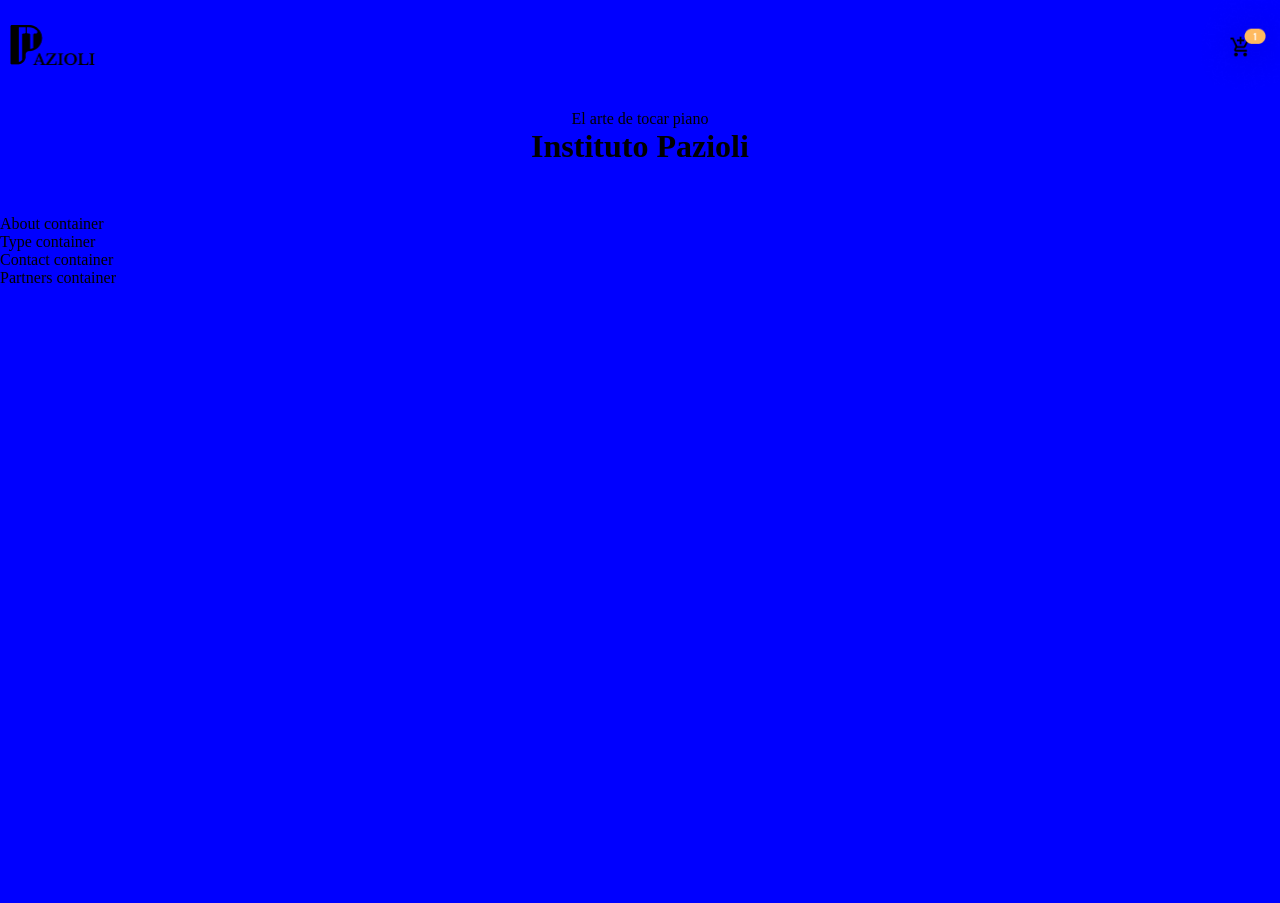
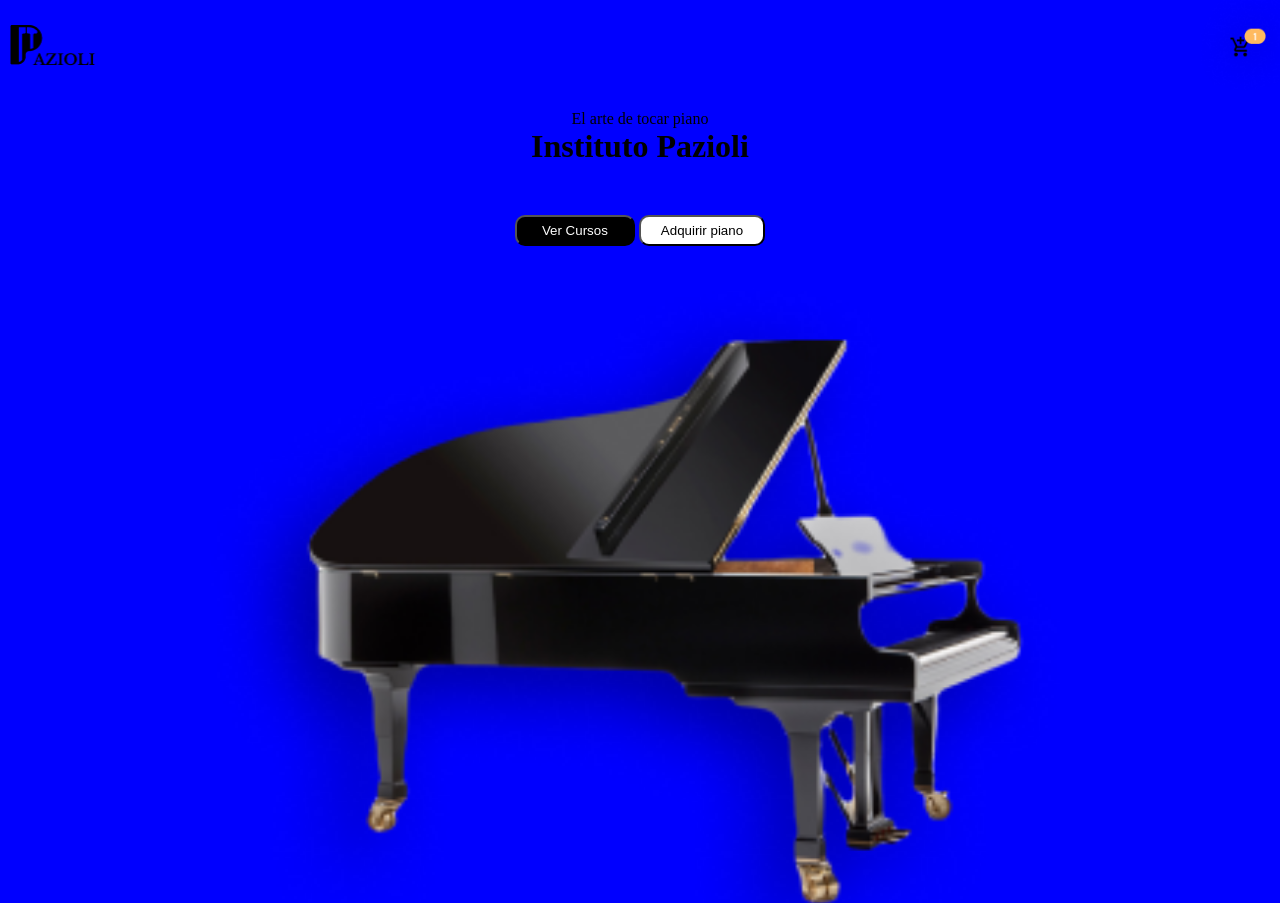
Before and after one commit to davidkrumholz/proyecto1-Kodemia, a plain HTML site: page index.html in a window 1280 px wide. Shown: the top 903 px of the page. Before the commit the page ends 800 px from the top, so only its background shows below. Drawn offline with Linux system fonts and the light colour scheme.

Commit message:
Agregue los botones y cambie la centracion de la imagen del piano

```diff
--- a/index.html
+++ b/index.html
@@ -20,6 +20,13 @@
     <div class="initial__container">
         <p class="container__p">El arte de tocar piano</p>
         <h1 class="container__h1">Instituto Pazioli</h1>
+
+        <div class="container__botones">
+            <button class="container__botones__black">Ver Cursos</button>
+            <button class="container__botones__transparente">Adquirir piano</button>
+        </div>
+
+        <img class="container__image_of_piano" src="./assets/images/piano.png" alt="imagen de piano con sombra.">
     </div>
 
     <!-- Daniel -->
--- a/styles.scss
+++ b/styles.scss
@@ -40,3 +40,33 @@
     margin-bottom: 50px;
 
   }
+
+  .container__image_of_piano {
+    display: block;
+    width: 70%;
+    margin: auto;
+  }
+
+  .container__botones {
+    text-align: center;
+    margin-bottom: 35px;
+  }
+
+  .container__botones__black {
+    color: white;
+    border-radius: 10px;
+    padding-left: 25px;
+    padding-right: 25px;
+    padding-top: 6px;
+    padding-bottom: 6px;
+    background-color: black;
+  }
+
+  .container__botones__transparente {
+    border-radius: 10px;
+    padding-left: 20px;
+    padding-right: 20px;
+    padding-top: 6px;
+    padding-bottom: 6px;
+    background-color: white;
+  }
```
Also changed, not shown: styles.css, 1 other file.
